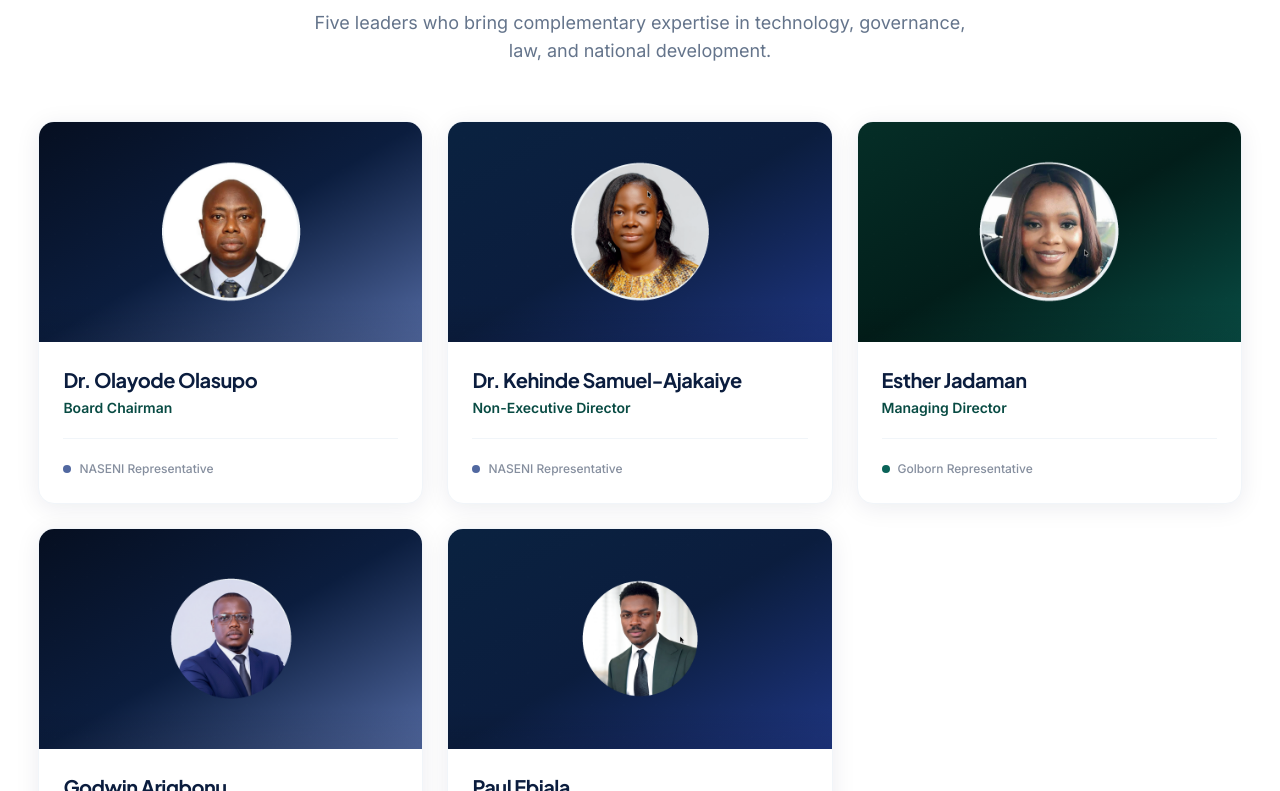
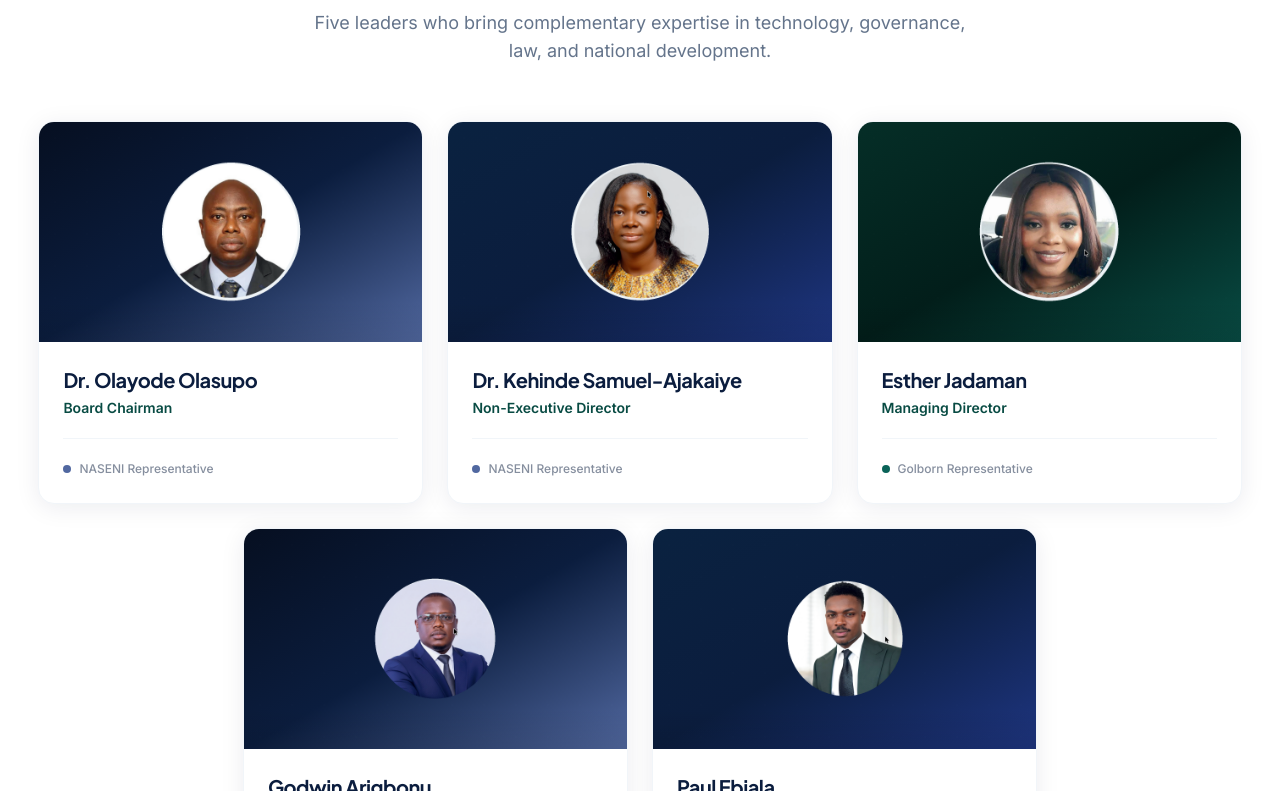
Before and after one commit to GodfreySam/ngl-govtech-web, a Next.js app: page /leadership in a window 1280 px wide. Shown: the part 649-1440 px from the top of the page. Built offline with nearby package versions, Linux system fonts and the light colour scheme.

Commit message:
Fix leadership grid: center last row, no empty trailing cells

```diff
--- a/components/sections/LeadershipCarousel.tsx
+++ b/components/sections/LeadershipCarousel.tsx
@@ -104,22 +104,37 @@ export default function LeadershipCarousel({ members }: { members: Member[] }) {
         <div className="shrink-0 w-2" aria-hidden="true" />
       </div>
 
-      {/* ── Desktop: CSS grid ── */}
-      <div className="hidden md:grid md:grid-cols-2 lg:grid-cols-3 gap-6">
-        {members.map((member, i) => (
-          <div
-            key={member.name}
-            className={cn(
-              // 5 items in a 3-col grid → last item at row-2, col-1.
-              // Shift it to col-2 so row-2 reads as [card4][card5][empty] — a centred pair.
-              i === members.length - 1 && members.length % 3 === 2
-                ? "lg:col-start-2"
-                : undefined
-            )}
-          >
-            <MemberCard member={member} index={i} />
-          </div>
-        ))}
+      {/*
+        ── Desktop: CSS grid ──
+        Base (md–xl):  4-col grid, each card spans 2 → 2 cards per row.
+          5th card: col-start-2 col-span-2  → sits centered in cols 2-3.
+
+        XL (≥1280px):  6-col grid, each card spans 2 → 3 cards per row.
+          4th card: col-start-2             → cols 2-3
+          5th card: col-start-4             → cols 4-5
+          Bottom row reads [·][card4][card5][·] — a centered pair.
+      */}
+      <div className="hidden md:grid md:grid-cols-4 xl:grid-cols-6 gap-6">
+        {members.map((member, i) => {
+          const n = members.length;
+          const lastRowStart = n % 3 === 0 ? n : n - (n % 3); // first index of last xl-row
+          const xlColStart =
+            i === lastRowStart     ? "xl:col-start-2" :
+            i === lastRowStart + 1 ? "xl:col-start-4" :
+            undefined;
+          // md centering: last item when count is odd
+          const mdColStart =
+            i === n - 1 && n % 2 === 1 ? "md:col-start-2" : undefined;
+
+          return (
+            <div
+              key={member.name}
+              className={cn("col-span-2", xlColStart, mdColStart)}
+            >
+              <MemberCard member={member} index={i} />
+            </div>
+          );
+        })}
       </div>
     </>
   );
```
